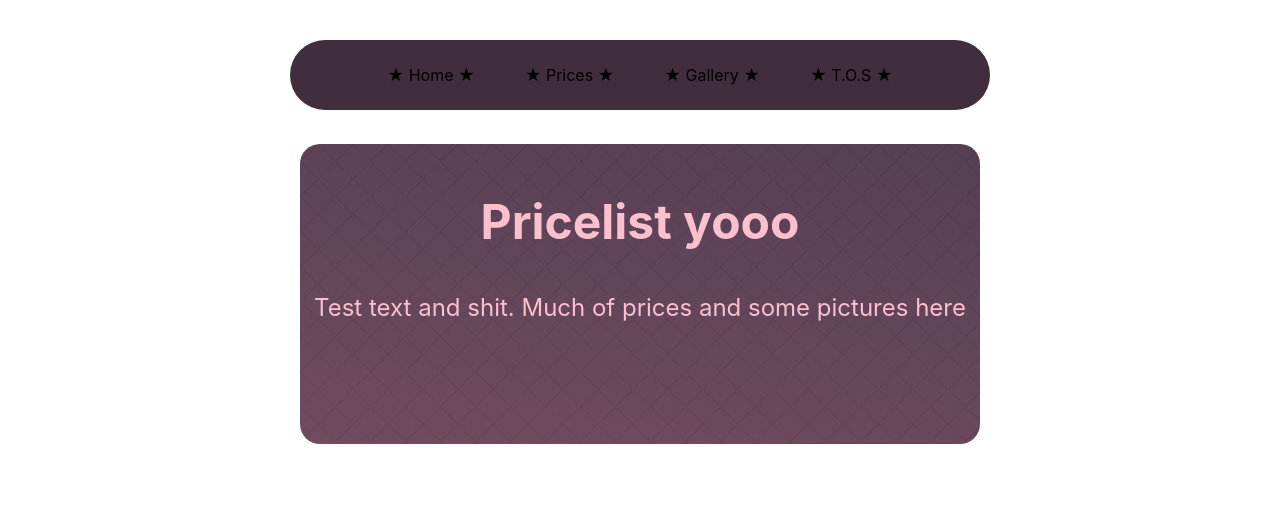
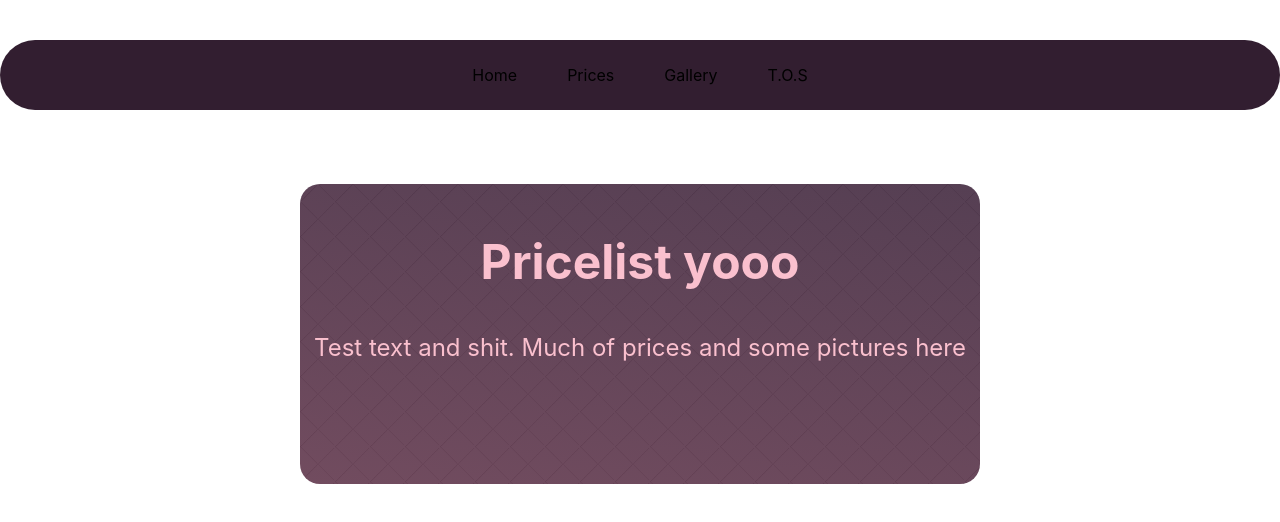
Before and after one commit to TalvenlapsiDot/talvi.art, a Next.js app: page /prices in a window 1280 px wide. Shown: the top 522 px of the page. Built offline with nearby package versions, Linux system fonts and the light colour scheme.

Commit message:
Maybe fixing some issue

```diff
--- a/components/Navbar.js
+++ b/components/Navbar.js
@@ -5,10 +5,10 @@
 const Navbar = () => {
     return (
         <nav className={styles.nav}>
-                <Link href='/'><a>★ Home ★</a></Link>
-                <Link href='../prices'><a>★ Prices ★</a></Link>
-                <Link href='../gallery'><a>★ Gallery ★</a></Link>
-                <Link href='../tos'><a>★ T.O.S ★</a></Link>
+                <Link href='/'><a>Home</a></Link>
+                <Link href='../prices'><a>Prices</a></Link>
+                <Link href='../gallery'><a>Gallery</a></Link>
+                <Link href='../tos'><a>T.O.S</a></Link>
         </nav>
     )
 }
--- a/styles/Home.module.css
+++ b/styles/Home.module.css
@@ -1,5 +1,6 @@
 .container {
   padding: 0 2rem;
+  margin: 40 auto;
 }
 
 .main {
@@ -60,10 +61,9 @@
   align-items: center;
   justify-content: center;
   display: flex;
-  background-color: rgba(34, 12, 32, 0.863);
+  background-color: rgba(34, 12, 32, 0.925);
   border-radius: 50px;
-  max-width: 700px;
-  margin: 0 auto;
+  margin: 20px auto;
 }
 
 .ul {
```
